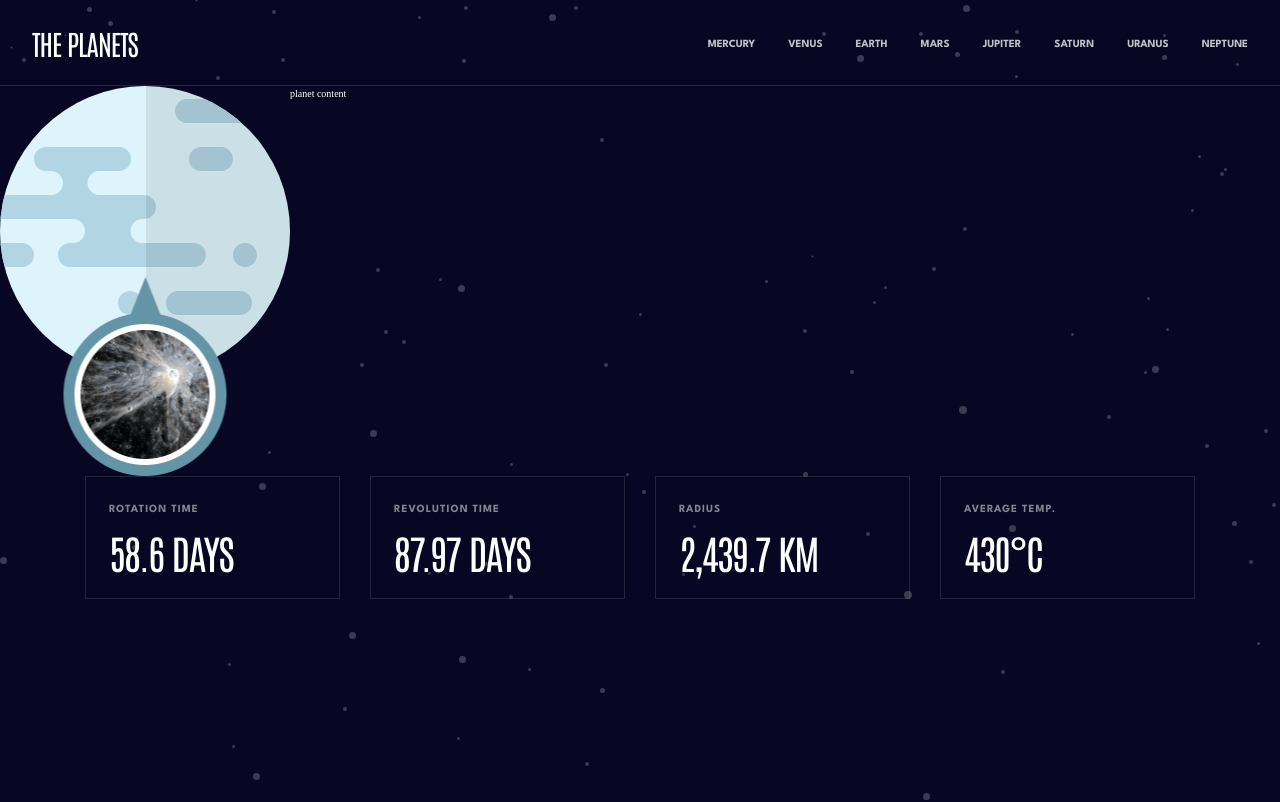
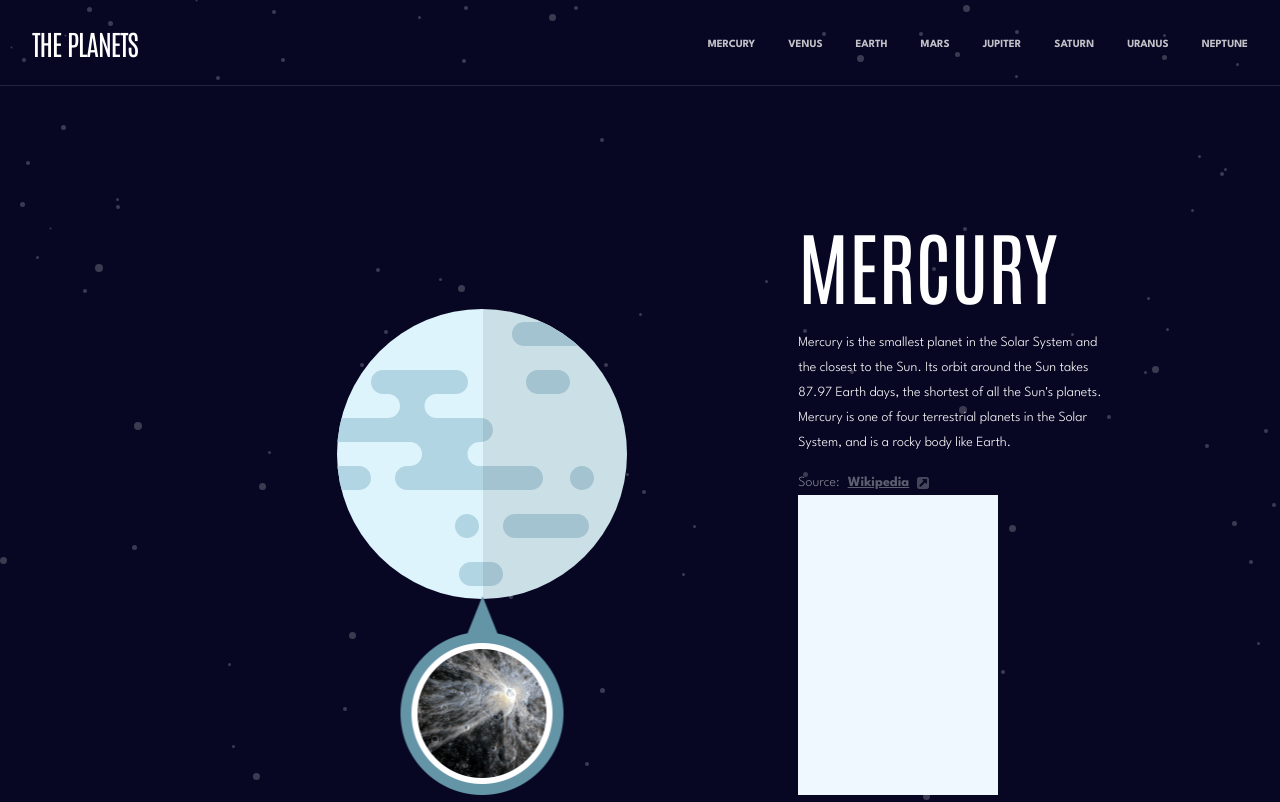
Before and after one commit to IngridaKvet/Planets, a React (Vite) app: page /mercury in a window 1280 px wide. Shown: the top 802 px of the page. Built offline with nearby package versions, Linux system fonts and the light colour scheme.

Commit message:
Add main text component

```diff
--- a/src/components/PlanetContent/PlanetContent.jsx
+++ b/src/components/PlanetContent/PlanetContent.jsx
@@ -1,5 +1,24 @@
-const PlanetContent = () => {
-    return ( <p>planet content</p> );
-}
+import styles from "./planetContent.module.scss";
+import SourceIcon from "../../assets/icon-source.svg";
+
+const PlanetContent = ({ planet }) => {
+  return (
+    <section className={styles.mainContent}>
+      <h1 className="extraLargeHeading">{planet.name}</h1>
+      <p className="bodyText">{planet.overview.content}</p>
+      <p className={`bodyText ${styles.linkText}`}>
+        Source: {"  "}
+        <a
+          href={planet.overview.source}
+          target="_blank"
+          className={styles.link}
+        >
+          Wikipedia
+        </a>{" "}
+        <img src={SourceIcon} alt="Source icon" />{" "}
+      </p>
+    </section>
+  );
+};
 
 export default PlanetContent;
--- a/src/components/PlanetContent/planetContent.module.scss
+++ b/src/components/PlanetContent/planetContent.module.scss
@@ -0,0 +1,19 @@
+.mainContent {
+  display: flex;
+  flex-direction: column;
+  gap: 1.5rem;
+  max-width: 35rem;
+}
+
+.linkText {
+  opacity: 0.5;
+  display: flex;
+  align-items: center;
+  gap: 8px;
+}
+
+.link {
+  color: var(--color-white);
+  opacity: 0.7;
+  font-weight: 700;
+}
--- a/src/components/PlanetImage/planetImage.module.scss
+++ b/src/components/PlanetImage/planetImage.module.scss
@@ -7,10 +7,12 @@
 
 .planetImage {
   display: block;
-  width: 100%;
+  width: auto;
+  height: auto;
+  max-width: none;
 }
 
-.withGeology{
+.withGeology {
   margin-bottom: 100px;
 }
 
--- a/src/components/PlanetPage/PlanetPage.jsx
+++ b/src/components/PlanetPage/PlanetPage.jsx
@@ -3,15 +3,16 @@ import PlanetStats from "../PlanetStats/PlanetStats";
 import PlanetImage from "../PlanetImage/PlanetImage";
 import PlanetContent from "../PlanetContent/PlanetContent";
 
-
 const PlanetPage = ({ planet }) => {
   return (
     <section className={styles.page}>
-        <div className={styles.contentWrapper}>
-        <PlanetImage planet={planet} tab={"geology"}/>
-        <PlanetContent planet={planet}/>
-</div>
-
+      <div className={styles.contentWrapper}>
+        <PlanetImage planet={planet} tab={"geology"} />
+        <div>
+          <PlanetContent planet={planet} />
+          <div className={styles.tabs}></div>
+        </div>
+      </div>
 
       <PlanetStats planet={planet} />
     </section>
--- a/src/components/PlanetPage/planetPage.module.scss
+++ b/src/components/PlanetPage/planetPage.module.scss
@@ -1,3 +1,11 @@
-.contentWrapper{
-    display: flex;
+.contentWrapper {
+  display: grid;
+  grid-template-columns: 2fr 1fr;
+  margin: 12.6rem 16.5rem 8.7rem 16.5rem;
 }
+
+.tabs {
+  width: 200px;
+  height: 300px;
+  background-color: aliceblue;
+}
--- a/src/components/PlanetStats/planetStats.module.scss
+++ b/src/components/PlanetStats/planetStats.module.scss
@@ -7,12 +7,10 @@
     gap: 1.1rem;
   }
 
-
   @media (max-width: 728px) {
     flex-direction: column;
     gap: 0.8rem;
     margin-inline: 2.4rem;
-
   }
 }
 
@@ -26,11 +24,11 @@
   color: var(--color-white);
   min-width: 25.5rem;
   box-sizing: border-box;
+  margin-bottom: 5.6rem;
 
   @media (max-width: 1150px) {
     min-width: 16.4rem;
   }
-
 
   @media (max-width: 728px) {
     flex-direction: row;
@@ -44,10 +42,8 @@
   opacity: 0.5;
 }
 
-.value{
-
+.value {
   @media (max-width: 728px) {
     font-size: 2rem;
-
   }
 }
--- a/src/styles/global.scss
+++ b/src/styles/global.scss
@@ -1,5 +1,5 @@
-@use './variables' as *;
-@import url('https://fonts.googleapis.com/css2?family=Antonio:wght@100..700&family=League+Spartan:wght@100..900&display=swap');
+@use "./variables" as *;
+@import url("https://fonts.googleapis.com/css2?family=Antonio:wght@100..700&family=League+Spartan:wght@100..900&display=swap");
 
 html {
   font-size: 62.5%;
@@ -20,7 +20,6 @@ body {
   line-height: 1.6;
 }
 
-
 //Typography
 
 .smallHeading {
@@ -31,7 +30,7 @@ body {
   letter-spacing: var(--spacing-plus-1);
   text-transform: uppercase;
 
-    @media (max-width: 900px) {
+  @media (max-width: 900px) {
     font-size: 0.8rem;
     line-height: 1.6rem;
     letter-spacing: 0.727px;
@@ -46,9 +45,24 @@ body {
   letter-spacing: var(--spacing-minus-1-5);
   text-transform: uppercase;
 
-    @media (max-width: 900px) {
+  @media (max-width: 900px) {
     font-size: 2.4rem;
     letter-spacing: -0.9px;
     line-height: normal;
   }
 }
+
+.extraLargeHeading {
+  font-family: var(--font-family-antonio);
+  font-weight: 400;
+  font-size: var(--font-size-heading-xl);
+  line-height: var(--line-height-l);
+  text-transform: uppercase;
+}
+
+.bodyText {
+  font-family: var(--font-family-league-spartan);
+  font-weight: 300;
+  font-size: var(--font-size-body);
+  line-height: var(--line-height-s);
+}
```
